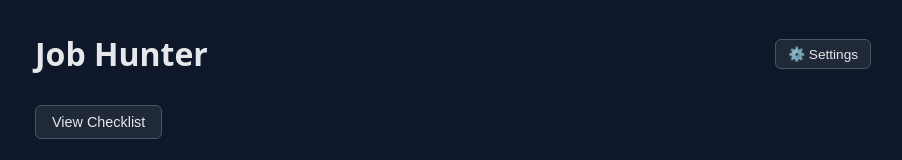
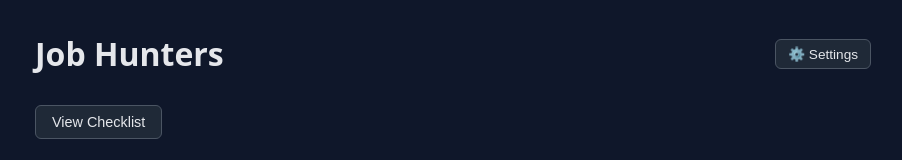
Before and after one commit to raghugg/job-hunter, a React (Vite) app in the folder web/: page / in a window 1280 px wide. Shown: the top 160 px of the page, without its empty margins (187-1089 px from the left). Built offline with nearby package versions, Linux system fonts and the light colour scheme.

Commit message:
Changed title to "Job Hunters" to match the acquired domain name.

```diff
--- a/web/src/App.jsx
+++ b/web/src/App.jsx
@@ -132,7 +132,7 @@ export default function App() {
     <div className="app">
       {/* Header */}
       <div style={{ display: "flex", justifyContent: "space-between", alignItems: "center", gap: "1rem" }}>
-        <h1 style={{ margin: 0 }}>Job Hunter</h1>
+        <h1 style={{ margin: 0 }}>Job Hunters</h1>
         <button
           onClick={() => setShowSettings(true)}
           style={{
```
